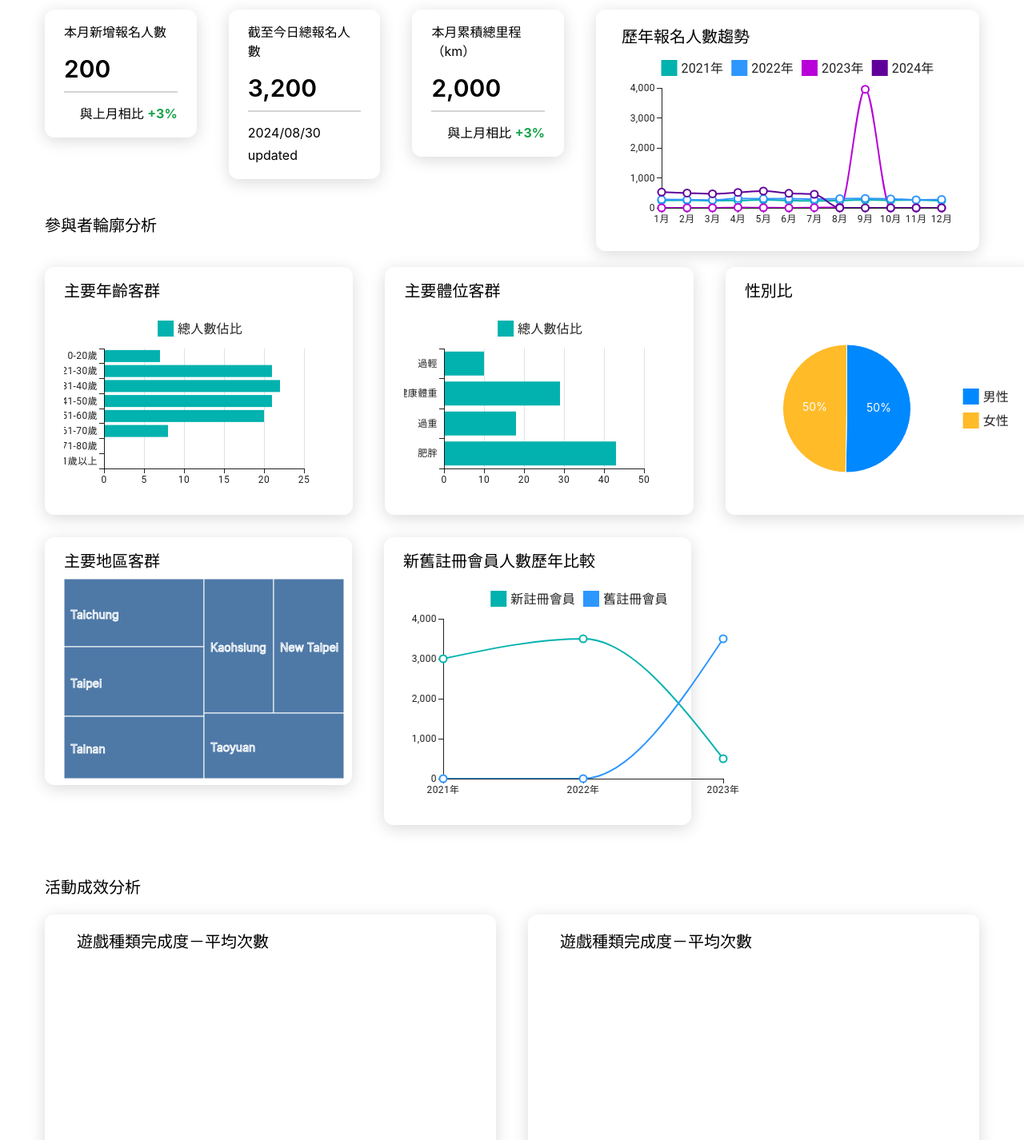
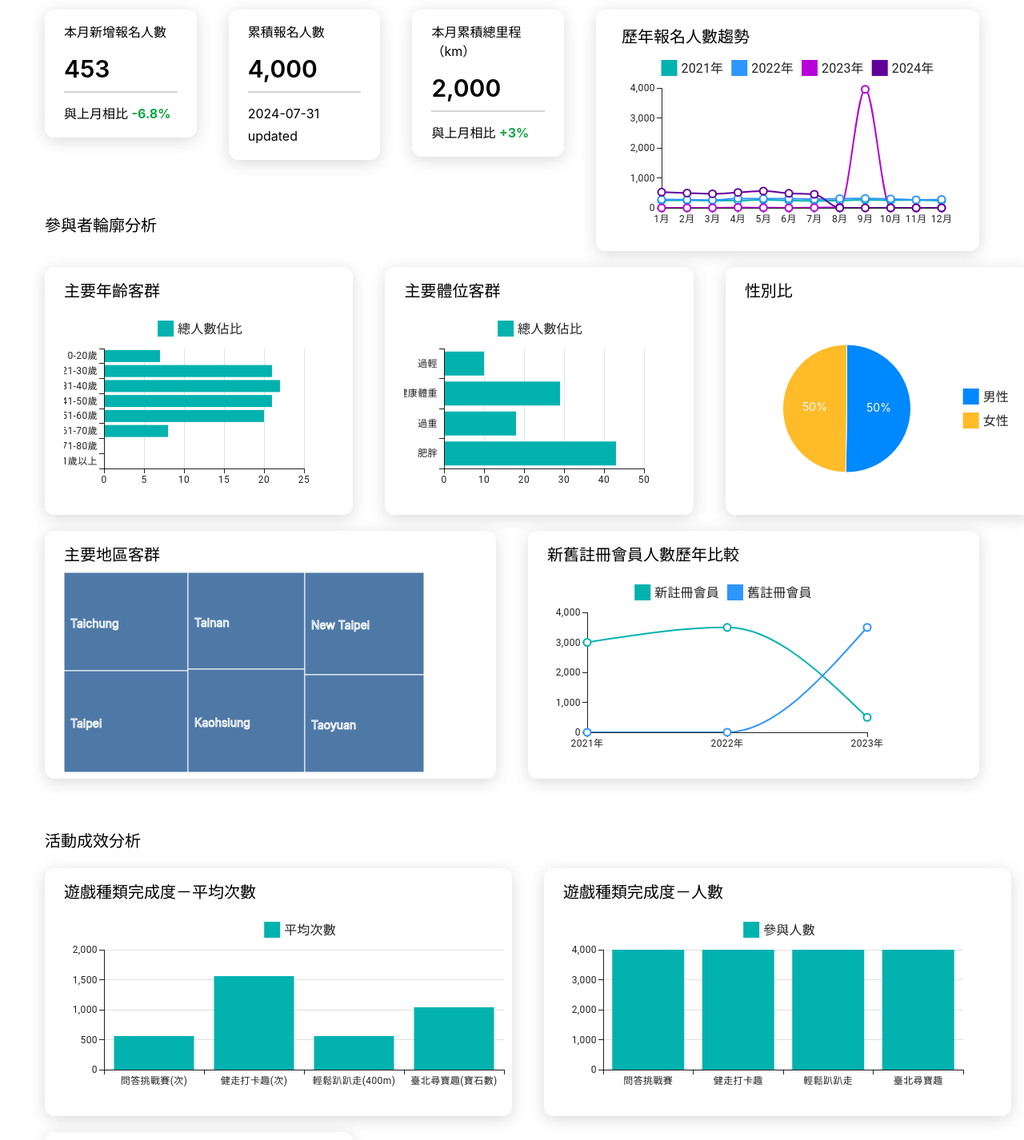
Before and after one commit to mayday6724/data-dashboard, a React (Create React App) app: page / in a window 1280 px wide. Shown: the part 80-1506 px from the top of the page at 80% size. Built offline with nearby package versions, Linux system fonts and the light colour scheme.

Commit message:
fix layout bug, build 2 dashboard cards

```diff
--- a/src/App.js
+++ b/src/App.js
@@ -3,44 +3,26 @@ import DashboardCard from "./DashboardCard";
 import ChartCard from "./ChartCard";
 import DownloadButton from "./DownloadButton";
 import AgeRangeBarChart, { ageData } from "./charts/AgeRangeBarChart";
-import GenderPieChart from "./charts/GenderPieChart";
+import GenderPieChart, { totalCount } from "./charts/GenderPieChart";
 import TrendLineChart from "./charts/TrendLineChart";
 import BmiBarChart, { bmiData } from "./charts/BmiBarChart";
-// import CompleteTimesBarChart, {
-//   completeTimes,
-// } from "./charts/CompleteTimesBarChart";
-// import CompleteNumBarChart, { completeNum } from "./charts/CompleteNumBarChart";
+import CompleteTimesBarChart, {
+  completeTimes,
+} from "./charts/CompleteTimesBarChart";
+import CompleteNumBarChart, { completeNum } from "./charts/CompleteNumBarChart";
 import LocationTreeMap from "./charts/LocationTreeMap";
-// import CodePieChart from "./charts/CodePieChart";
+import CodePieChart from "./charts/CodePieChart";
 import ReturnNumLineChart, {
   memberStatistics,
 } from "./charts/ReturnNumLineChart";
-// import {
-//   registrationsValue,
-//   registrationComparison,
-// } from "./charts/RegistrationCount";
+import {
+  registrationsValue,
+  registrationComparison,
+} from "./charts/RegistrationCount";
+import UpdatedTime from "./charts/UpdatedTime";
 
 function App() {
   return (
-    // <div className="App">
-    //   <h2>本月新增報名人數：{registrationsValue}</h2>
-    //   <h2>與上月相比：{registrationComparison}</h2>
-    //   <h2>參與者輪廓分析</h2>
-    //   <div className="chart-container">
-    //     <AgeRangeBarChart data={ageData} className="chart" />
-    //     <GenderPieChart className="chart" />
-    //     <TrendLineChart className="chart" />
-    //     <BmiBarChart data={bmiData} className="chart" />
-    //     <ReturnNumLineChart data={memberStatistics} className="chart" />
-    //     <LocationTreeMap />
-    //   </div>
-    //   <h2>黏著度分析</h2>
-    //   <div className="chart-container">
-    //     <CompleteTimesBarChart data={completeTimes} className="chart" />
-    //     <CompleteNumBarChart data={completeNum} className="chart" />
-    //     <CodePieChart className="chart" />
-    //   </div>
-    // </div>
     <main className="flex overflow-hidden flex-col items-start px-14 pt-11 pb-56 bg-white max-md:px-5 max-md:pb-24">
       <h1 className="text-xl text-black">
         數位健走儀表板 Digital Walk Dashboard
@@ -51,8 +33,8 @@ function App() {
             <div className="flex flex-col grow text-black max-md:mt-5">
               <DashboardCard
                 title="本月新增報名人數"
-                value="200"
-                comparison="+3%"
+                value={registrationsValue}
+                comparison={registrationComparison}
               />
               <h2 className="self-start mt-24 text-xl max-md:mt-10">
                 參與者輪廓分析
@@ -61,9 +43,9 @@ function App() {
           </div>
           <div className="flex flex-col ml-5 w-1/5 max-md:ml-0 max-md:w-full">
             <DashboardCard
-              title="截至今日總報名人數"
-              value="3,200"
-              date="2024/08/30 updated"
+              title="累積報名人數"
+              value={new Intl.NumberFormat("en-US").format(totalCount)}
+              date={UpdatedTime()}
             />
           </div>
           <div className="flex flex-col ml-5 w-1/5 max-md:ml-0 max-md:w-full">
@@ -102,9 +84,9 @@ function App() {
           </div>
         </div>
       </section>
-      <section className="mt-7 max-w-full w-[768px]">
+      <section className="self-stretch mt-5 max-md:max-w-full">
         <div className="flex gap-5 max-md:flex-col">
-          <div className="flex flex-col w-6/12 max-md:ml-0 max-md:w-full">
+          <div className="flex flex-col w-6/12 max-md:ml-0 max-md:w-">
             <ChartCard title="主要地區客群" ChartComponent={LocationTreeMap} />
           </div>
           <div className="flex flex-col ml-5 w-6/12 max-md:ml-0 max-md:w-full">
@@ -119,21 +101,39 @@ function App() {
       <h2 className="mt-16 text-xl text-black max-md:mt-10">活動成效分析</h2>
       <section className="self-stretch mt-5 max-md:max-w-full">
         <div className="flex gap-5 max-md:flex-col">
-          <div className="flex flex-col w-6/12 max-md:ml-0 max-md:w-full">
-            <div className="grow px-10 pt-5 pb-72 w-full text-xl text-black whitespace-nowrap bg-white rounded-xl shadow-[0px_4px_20px_rgba(0,0,0,0.15)] max-md:px-5 max-md:pb-24 max-md:mt-7 max-md:max-w-full">
-              遊戲種類完成度－平均次數
-            </div>
+          <div className="flex flex-col w-6/12 max-md:ml-0 max-md:w-">
+            <ChartCard
+              title="遊戲種類完成度－平均次數"
+              data={completeTimes}
+              ChartComponent={CompleteTimesBarChart}
+            />
           </div>
           <div className="flex flex-col ml-5 w-6/12 max-md:ml-0 max-md:w-full">
-            <div className="grow px-10 pt-5 pb-72 w-full text-xl text-black whitespace-nowrap bg-white rounded-xl shadow-[0px_4px_20px_rgba(0,0,0,0.15)] max-md:px-5 max-md:pb-24 max-md:mt-7 max-md:max-w-full">
-              遊戲種類完成度－平均次數
-            </div>
+            <ChartCard
+              title="遊戲種類完成度－人數"
+              data={completeNum}
+              ChartComponent={CompleteNumBarChart}
+            />
           </div>
         </div>
       </section>
-      <div className="px-6 pt-4 pb-44 mt-7 max-w-full text-xl text-black whitespace-nowrap bg-white rounded-xl shadow-[0px_4px_20px_rgba(0,0,0,0.15)] w-[371px] max-md:px-5 max-md:pb-28">
-        邀請碼使用率
-      </div>
+      <section className="self-stretch mt-5 max-md:max-w-full">
+        <div className="flex gap-5 max-md:flex-col">
+          <div className="flex flex-col w-[33%] max-md:ml-0 max-md:w-full">
+            <ChartCard title="邀請碼使用率" ChartComponent={CodePieChart} />
+          </div>
+          {/* <div className="flex flex-col ml-5 w-[33%] max-md:ml-0 max-md:w-full">
+            <ChartCard
+              title="主要體位客群"
+              data={bmiData}
+              ChartComponent={BmiBarChart}
+            />
+          </div>
+          <div className="flex flex-col ml-5 w-[33%] max-md:ml-0 max-md:w-full">
+            <ChartCard title="性別比" ChartComponent={GenderPieChart} />
+          </div> */}
+        </div>
+      </section>
       <h2 className="mt-16 text-xl text-black max-md:mt-10">匯出歷年數據</h2>
       <div className="flex flex-wrap gap-10 mt-7 text-xl text-black whitespace-nowrap">
         <DownloadButton text="下載參與者資料表" />
--- a/src/DashboardCard.jsx
+++ b/src/DashboardCard.jsx
@@ -7,7 +7,7 @@ function DashboardCard({ title, value, comparison, date }) {
       <p className="self-start mt-4 text-3xl font-semibold">{value}</p>
       <hr className="shrink-0 mt-2.5 h-0.5 border border-solid border-neutral-300" />
       {comparison ? (
-        <p className="mt-3 leading-7 text-right">
+        <p className="mt-3 leading-7 text-left">
           與上月相比 <span className="font-bold text-green-600">{comparison}</span>
         </p>
       ) : (
--- a/src/charts/CodePieChart.js
+++ b/src/charts/CodePieChart.js
@@ -41,7 +41,6 @@ const getArcLabel = (params) => {
 function CodePieChart() {
   return (
     <div>
-      <h3>邀請碼使用率</h3>
       <PieChart
         series={[
           {
@@ -56,8 +55,8 @@ function CodePieChart() {
             fontSize: 14,
           },
         }}
-        width={400}
-        height={200}
+        width={350}
+        height={250}
       />
     </div>
   );
--- a/src/charts/CompleteNumBarChart.js
+++ b/src/charts/CompleteNumBarChart.js
@@ -35,14 +35,13 @@ const valueFormatter = (value) => `${value}人`;
 function CompleteNumBarChart({ data }) {
   return (
     <div>
-      <h3>遊戲種類完成度－人數</h3>
       <BarChart
         dataset={data}
         xAxis={[{ scaleType: "band", dataKey: "name" }]}
         series={[{ dataKey: "value", label: "參與人數", valueFormatter }]}
         grid={{ horizontal: true }}
-        width={650}
-        height={300}
+        width={550}
+        height={250}
       />
     </div>
   );
--- a/src/charts/CompleteTimesBarChart.js
+++ b/src/charts/CompleteTimesBarChart.js
@@ -5,16 +5,16 @@ import { BarChart } from "@mui/x-charts/BarChart";
 
 const accumulations = data.reduce(
   (acc, item) => {
-    acc["問答挑戰賽(次數)"] += parseInt(item["問答挑戰賽(次數)"]);
-    acc["健走打卡趣(次數)"] += parseInt(item["健走打卡趣(次數)"]);
-    acc["輕鬆趴趴走(400m/1次)"] += parseInt(item["輕鬆趴趴走(400m/1次)"]);
+    acc["問答挑戰賽(次)"] += parseInt(item["問答挑戰賽(次數)"]);
+    acc["健走打卡趣(次)"] += parseInt(item["健走打卡趣(次數)"]);
+    acc["輕鬆趴趴走(400m)"] += parseInt(item["輕鬆趴趴走(400m/1次)"]);
     acc["臺北尋寶趣(寶石數)"] += parseInt(item["臺北尋寶趣(寶石數)"]);
     return acc;
   },
   {
-    "問答挑戰賽(次數)": 0,
-    "健走打卡趣(次數)": 0,
-    "輕鬆趴趴走(400m/1次)": 0,
+    "問答挑戰賽(次)": 0,
+    "健走打卡趣(次)": 0,
+    "輕鬆趴趴走(400m)": 0,
     "臺北尋寶趣(寶石數)": 0,
   }
 );
@@ -32,14 +32,13 @@ const valueFormatter = (value) => `${value}/人`;
 function CompleteTimesBarChart({ data }) {
   return (
     <div>
-      <h3>遊戲種類完成度－平均次數</h3>
       <BarChart
         dataset={data}
         xAxis={[{ scaleType: "band", dataKey: "name" }]}
         series={[{ dataKey: "value", label: "平均次數", valueFormatter }]}
         grid={{ horizontal: true }}
-        width={650}
-        height={300}
+        width={600}
+        height={250}
       />
     </div>
   );
--- a/src/charts/GenderPieChart.js
+++ b/src/charts/GenderPieChart.js
@@ -31,7 +31,7 @@ const genderData = [
 ];
 
 // Calculate total number of people and percentage
-const totalCount = maleCount + femaleCount;
+export const totalCount = maleCount + femaleCount;
 const getArcLabel = (params) => {
   const percent = params.value / totalCount;
   return `${(percent * 100).toFixed(0)}%`;
--- a/src/charts/LocationTreemap.js
+++ b/src/charts/LocationTreemap.js
@@ -26,7 +26,7 @@ function LocationTreeMap() {
   return (
     <div>
       <Treemap
-        width={350}
+        width={450}
         height={250}
         data={locationCounts}
         dataKey="size"
--- a/src/charts/ReturnNumLineChart.js
+++ b/src/charts/ReturnNumLineChart.js
@@ -35,7 +35,7 @@ function ReturnNumLineChart({ data }) {
       <LineChart
         dataset={data}
         width={450}
-        height={300}
+        height={250}
         series={[
           { dataKey: "newMembers", label: "新註冊會員" },
           { dataKey: "returningMembers", label: "舊註冊會員" },
--- /dev/null
+++ b/src/charts/UpdatedTime.js
@@ -0,0 +1,8 @@
+const UpdatedTime = () => {
+  const now = new Date();
+  const lastDayOfPrevMonth = new Date(now.getFullYear(), now.getMonth(), 0);
+  const formattedDate = lastDayOfPrevMonth.toISOString().split("T")[0]; // Formats to 'YYYY-MM-DD'
+  return `${formattedDate} updated`;
+};
+
+export default UpdatedTime;
```
